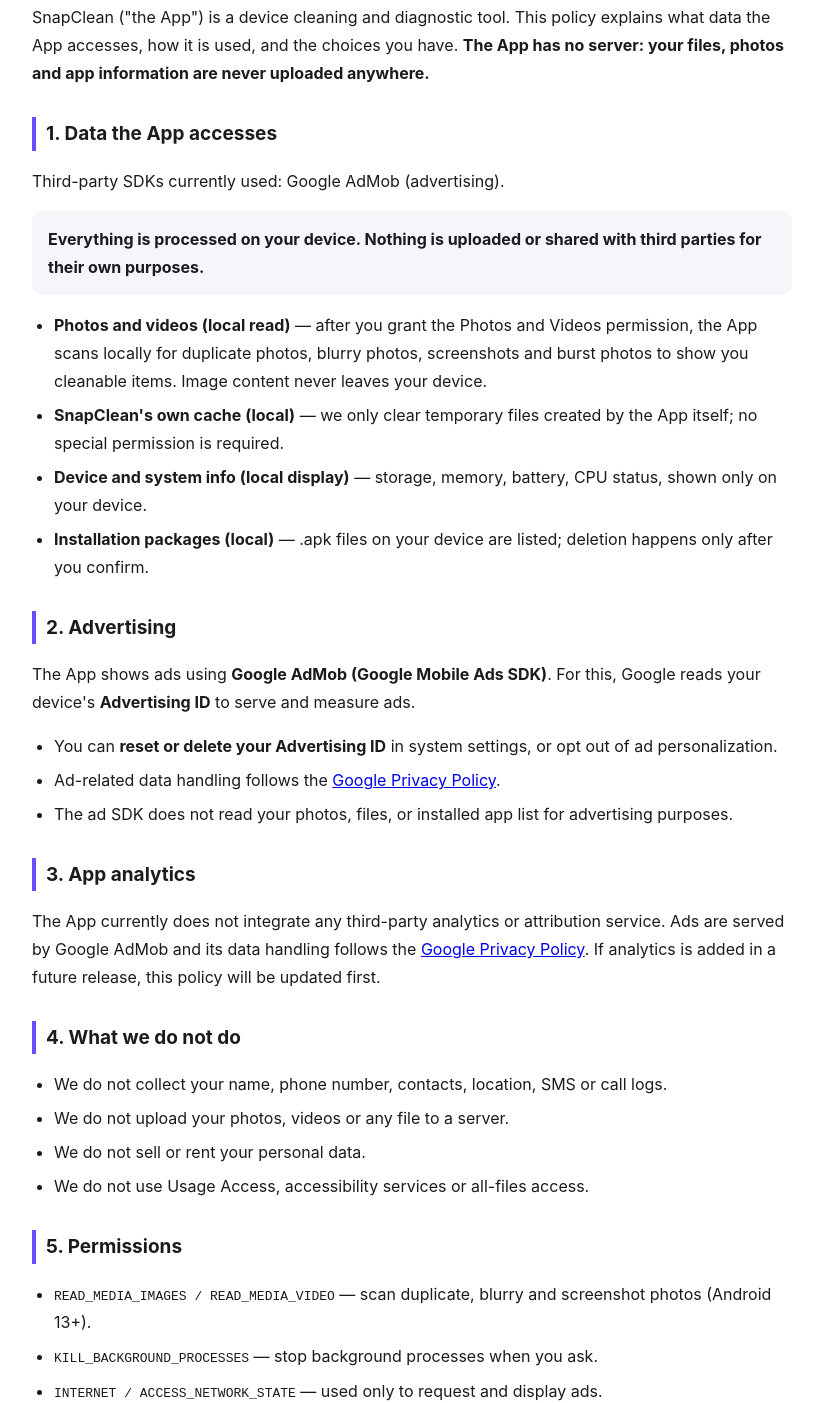
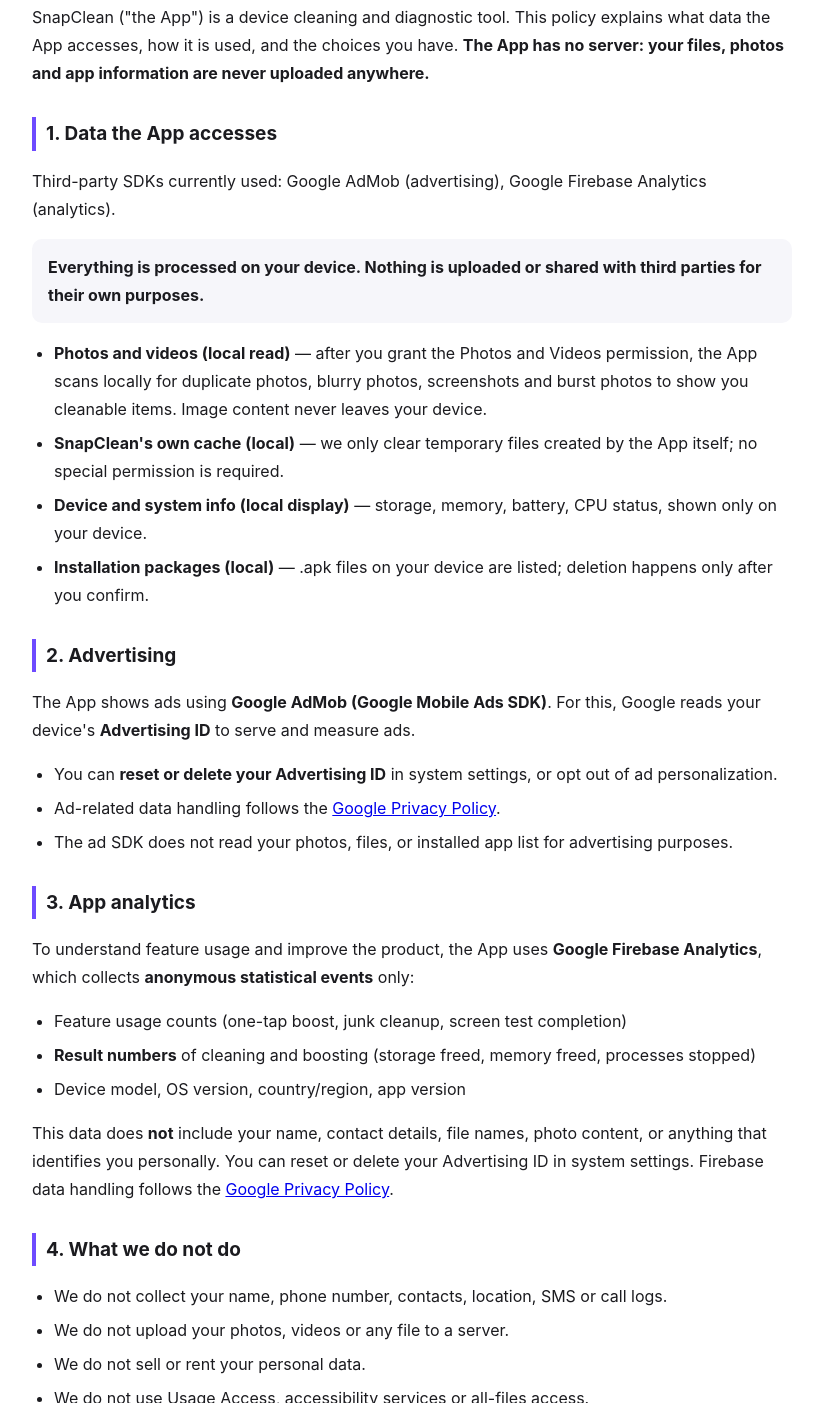
Before and after one commit to zhaiyb1/snapclean-privacy, a plain HTML site: page index.html in a window 1280 px wide. Shown: the part 172-1575 px from the top of the page, without its empty margins (228-1043 px from the left). Drawn offline with Linux system fonts and the light colour scheme.

Commit message:
Declare Firebase Analytics in privacy policy

```diff
--- a/index.html
+++ b/index.html
@@ -25,7 +25,7 @@
 <p data-page-node-id="nTE9wLFF6j4zpHGiGG5E7N">SnapClean ("the App") is a device cleaning and diagnostic tool. This policy explains what data the App accesses, how it is used, and the choices you have. <strong data-page-node-id="jHosqI9zaaV34VWmzOxKSh">The App has no server: your files, photos and app information are never uploaded anywhere.</strong></p>
 
 <h2 data-page-node-id="jia0jkW8bQQxhyuR45ayyu">1. Data the App accesses</h2>
-<p>Third-party SDKs currently used: Google AdMob (advertising).</p>
+<p>Third-party SDKs currently used: Google AdMob (advertising), Google Firebase Analytics (analytics).</p>
 <div class="box" data-page-node-id="BdZ3WuDo8DUYdKlgvApBfX">
 <strong data-page-node-id="aBJG9FBm1dz3NLTqk9UIUK">Everything is processed on your device. Nothing is uploaded or shared with third parties for their own purposes.</strong>
 </div>
@@ -45,7 +45,13 @@
 </ul>
 
 <h2>3. App analytics</h2>
-<p>The App currently does not integrate any third-party analytics or attribution service. Ads are served by Google AdMob and its data handling follows the <a href="https://policies.google.com/privacy" target="_blank" rel="noopener">Google Privacy Policy</a>. If analytics is added in a future release, this policy will be updated first.</p>
+<p>To understand feature usage and improve the product, the App uses <strong>Google Firebase Analytics</strong>, which collects <strong>anonymous statistical events</strong> only:</p>
+<ul>
+  <li>Feature usage counts (one-tap boost, junk cleanup, screen test completion)</li>
+  <li><strong>Result numbers</strong> of cleaning and boosting (storage freed, memory freed, processes stopped)</li>
+  <li>Device model, OS version, country/region, app version</li>
+</ul>
+<p>This data does <strong>not</strong> include your name, contact details, file names, photo content, or anything that identifies you personally. You can reset or delete your Advertising ID in system settings. Firebase data handling follows the <a href="https://policies.google.com/privacy" target="_blank" rel="noopener">Google Privacy Policy</a>.</p>
 
 <h2 data-page-node-id="M9gQAlffb6j6CcNgGvv4rB">4. What we do not do</h2>
 <ul data-page-node-id="kHvthJ6JMGb3kMlsjI1sJQ">
```
Also changed, not shown: privacy-policy-en.html (+8 -2 lines), privacy-policy.html (+8 -2 lines).
